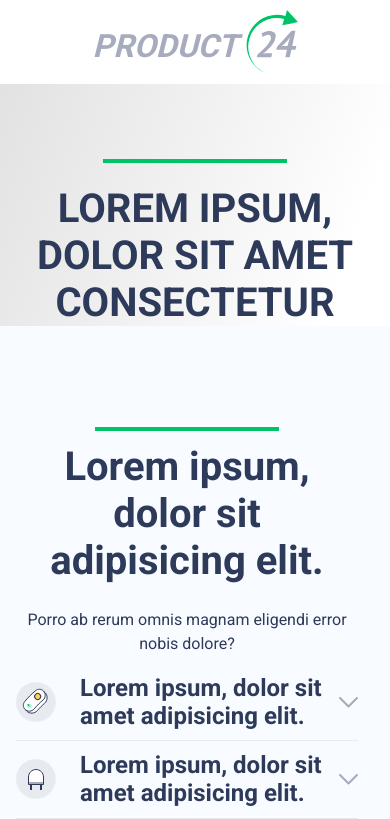
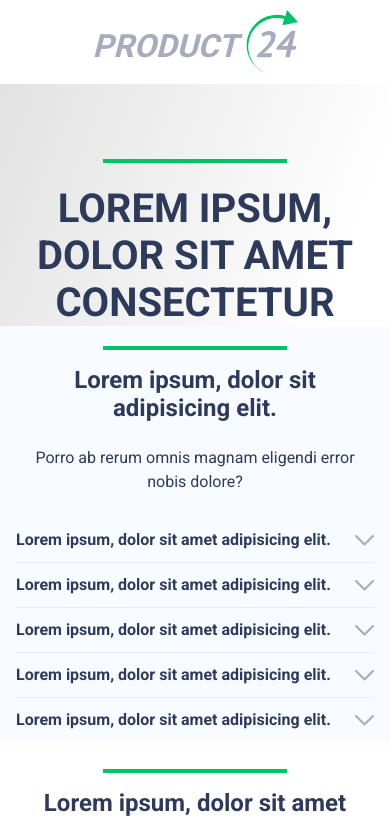
Before and after one commit to StroginA/tesonero-test, a Vue app: page / in a window 390 px wide. Shown: the top 819 px of the page. Built offline with nearby package versions, Linux system fonts and the light colour scheme.

Commit message:
styled features for touch device

```diff
--- a/src/components/landing/FeatureDropdown.vue
+++ b/src/components/landing/FeatureDropdown.vue
@@ -13,18 +13,13 @@ export default {
 
 <template>
     <div class="feature">
-        <div class="feature__header"
-        @click="$emit('toggle-dropdown', id)">
-            <img class="feature__icon"
-            :src="iconSrc">
-            <h3 class="feature__title"
-            :class="{'feature__title_active' : isActive}" >{{title}}</h3>
-            <img src="@/assets/icons/common/ArrowMini.svg"
-            class="feature__dropdown-arrow"
-            :class="{ 'feature__dropdown-arrow_flipped' : isActive }" />
+        <div class="feature__header" @click="$emit('toggle-dropdown', id)">
+            <img class="feature__icon" :src="iconSrc">
+            <h3 class="feature__title" :class="{'feature__title_active' : isActive}">{{title}}</h3>
+            <img src="@/assets/icons/common/ArrowMini.svg" class="feature__dropdown-arrow"
+                :class="{ 'feature__dropdown-arrow_flipped' : isActive }" />
         </div>
-        <div class="feature__text"
-        v-show="isActive">
+        <div class="feature__text" v-show="isActive">
             <p>{{body}}</p>
         </div>
     </div>
@@ -35,9 +30,11 @@ export default {
 
 .feature {
     padding: 0.625rem 0;
+
     &:hover {
         background-color: $grey-1;
     }
+
     &__header {
         display: flex;
         flex-wrap: nowrap;
@@ -45,29 +42,58 @@ export default {
         align-items: center;
         cursor: pointer;
     }
+
     &__icon {
         width: 2.5rem;
         height: 2.5rem;
         margin-right: 1.5rem;
     }
+
     &__title {
         font-size: 1.5rem;
         font-weight: 700;
         line-height: 1.758rem;
+
         &_active {
             color: $highlight;
         }
     }
+
     &__dropdown-arrow {
         margin-left: auto;
+
         &_flipped {
             transform: rotate(180deg);
         }
     }
+
     &__text {
-        padding-left: 4rem;  // make equal to icon size + margin-right
+        padding-left: 4rem; // make equal to icon size + margin-right
         padding-top: 0.75rem;
         line-height: 1.172rem;
     }
 }
+
+// touch device
+@media only screen and (max-width: 992px) {
+    .feature {
+        &__icon {
+            display: none;
+        }
+
+        &__title {
+            font-size: unset;
+            line-height: unset;
+        }
+        &__dropdown-arrow {
+            // align with first line of title
+            align-self: flex-start;
+            margin-top: 0.4rem;
+        }
+
+        &__text {
+            padding-left: 0;
+        }
+    }
+}
 </style>
--- a/src/views/landing/Features.vue
+++ b/src/views/landing/Features.vue
@@ -107,10 +107,30 @@ const handleToggleDropdown = function(id) {
     }
 }
 
+// more compact for smaller screens
 @media only screen and (max-width: 1200px) {
     .features {
         padding-left: 1rem;
         padding-right: 2rem;
     }
 }
+
+// touch device
+@media only screen and (max-width: 992px) {
+    .features {
+        padding-left: 1rem;
+        padding-right: 1rem;
+        &__header {
+            margin-top: 1.25rem;
+            margin-bottom: 1.5rem;
+            &>.h2 {
+                font-size: 1.5rem;
+                line-height: 1.758rem;
+            }
+            &>.divider {
+                margin-bottom: 1rem;
+            }
+        }
+    }
+}
 </style>
```
